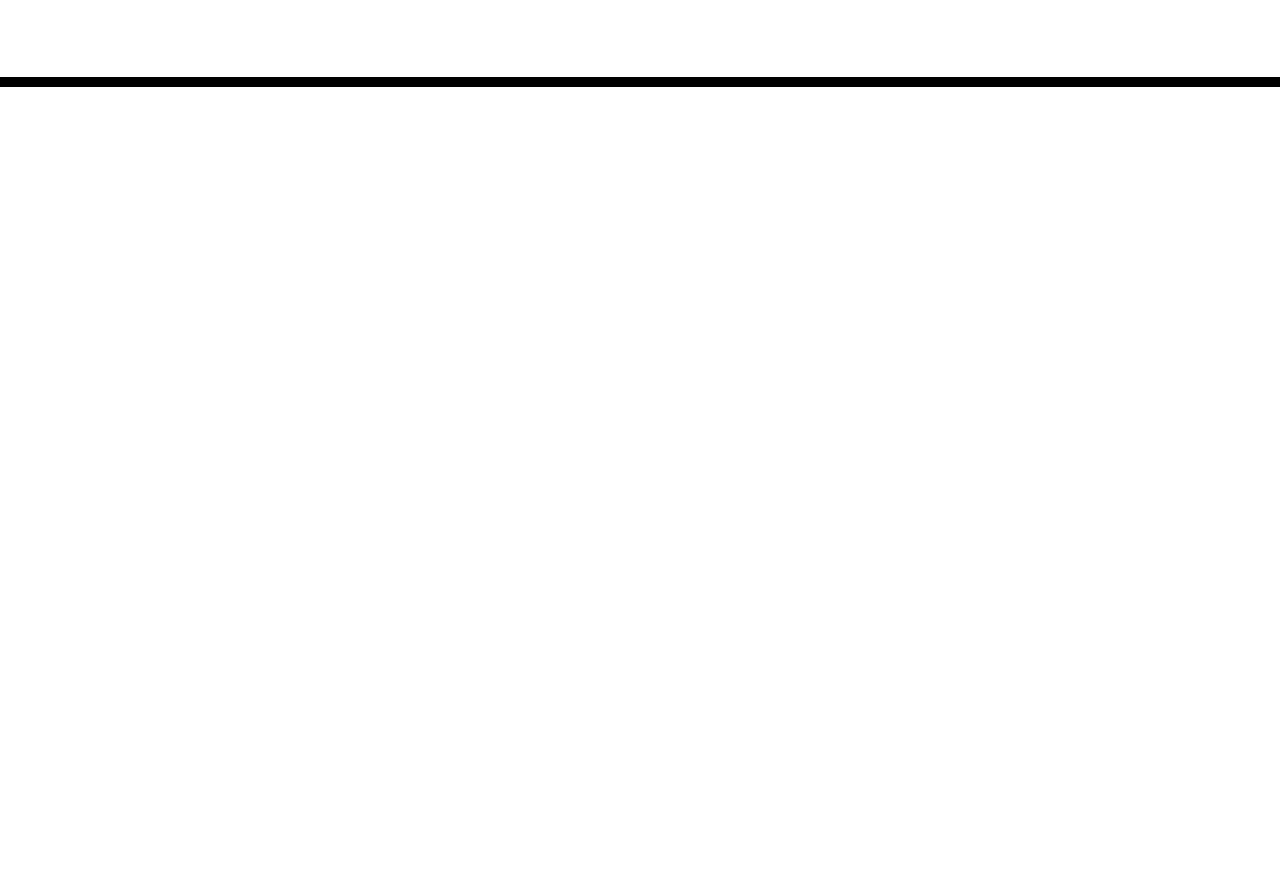
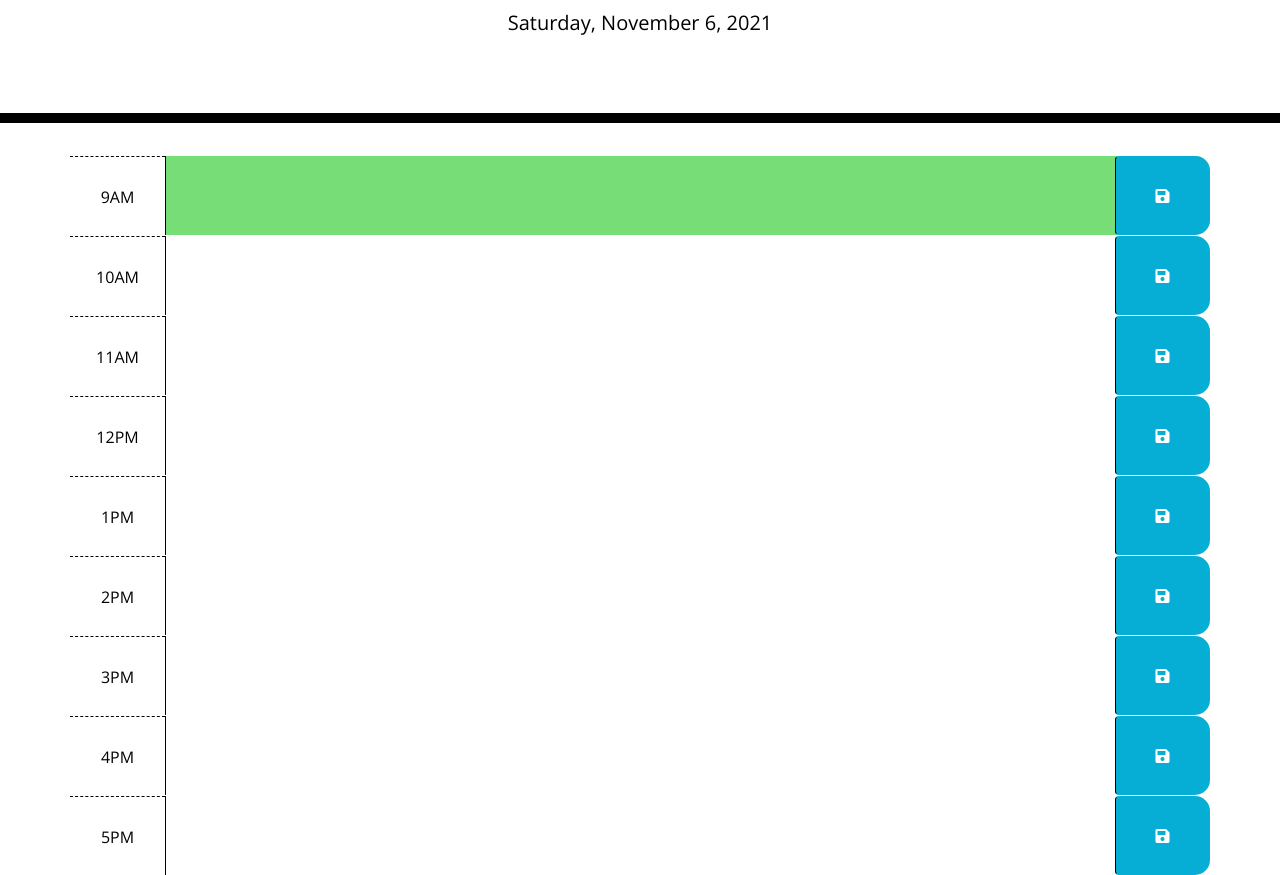
Before and after one commit to hpurring/work-day-scheduler, a plain HTML site: page Develop/index.html in a window 1280 px wide. Shown: the part 181-1056 px from the top of the page. Before the commit the page ends 800 px from the top, so only its background shows below. Drawn offline with nearby package versions, Linux system fonts and the light colour scheme.

Commit message:
add time slots

```diff
--- a/Develop/index.html
+++ b/Develop/index.html
@@ -30,10 +30,82 @@
     </header>
     <div class="container">
       <!-- Timeblocks go here -->
+      <div id="hour-9" class="row time-block">
+        <div class="col-md-1 hour">
+          9AM
+        </div>
+        <textarea class="col-md-10 description">
+        </textarea>
+        <button class="btn saveBtn col-md-1"><i class="fas fa-save"></i></button>
+      </div>
+      <div id="hour-10" class="row time-block">
+        <div class="col-md-1 hour">
+          10AM
+        </div>
+        <textarea class="col-md-10 description">
+        </textarea>
+        <button class="btn saveBtn col-md-1"><i class="fas fa-save"></i></button>
+      </div>
+      <div id="hour-11" class="row time-block">
+        <div class="col-md-1 hour">
+          11AM
+        </div>
+        <textarea class="col-md-10 description">
+        </textarea>
+        <button class="btn saveBtn col-md-1"><i class="fas fa-save"></i></button>
+      </div>
+      <div id="hour-12" class="row time-block">
+        <div class="col-md-1 hour">
+          12PM
+        </div>
+        <textarea class="col-md-10 description">
+        </textarea>
+        <button class="btn saveBtn col-md-1"><i class="fas fa-save"></i></button>
+      </div>
+      <div id="hour-13" class="row time-block">
+        <div class="col-md-1 hour">
+          1PM
+        </div>
+        <textarea class="col-md-10 description">
+        </textarea>
+        <button class="btn saveBtn col-md-1"><i class="fas fa-save"></i></button>
+      </div>
+      <div id="hour-14" class="row time-block">
+        <div class="col-md-1 hour">
+          2PM
+        </div>
+        <textarea class="col-md-10 description">
+        </textarea>
+        <button class="btn saveBtn col-md-1"><i class="fas fa-save"></i></button>
+      </div>
+      <div id="hour-15" class="row time-block">
+        <div class="col-md-1 hour">
+          3PM
+        </div>
+        <textarea class="col-md-10 description">
+        </textarea>
+        <button class="btn saveBtn col-md-1"><i class="fas fa-save"></i></button>
+      </div>
+      <div id="hour-16" class="row time-block">
+        <div class="col-md-1 hour">
+          4PM
+        </div>
+        <textarea class="col-md-10 description">
+        </textarea>
+        <button class="btn saveBtn col-md-1"><i class="fas fa-save"></i></button>
+      </div>
+      <div id="hour-17" class="row time-block">
+        <div class="col-md-1 hour">
+          5PM
+        </div>
+        <textarea class="col-md-10 description">
+        </textarea>
+        <button class="btn saveBtn col-md-1"><i class="fas fa-save"></i></button>
+      </div>
     </div>
 
+    <script src="https://cdnjs.cloudflare.com/ajax/libs/moment.js/2.24.0/moment.min.js"></script>
+    <script src="https://code.jquery.com/jquery-3.4.1.min.js"></script>
     <script src="script.js"></script>
-    <script src="https://code.jquery.com/jquery-3.4.1.min.js"></script>
-    <script src="https://cdnjs.cloudflare.com/ajax/libs/moment.js/2.24.0/moment.min.js"></script>
   </body>
 </html>
--- a/Develop/script.js
+++ b/Develop/script.js
@@ -1,4 +1,5 @@
 var now = moment().format('MMMM Do YYYY, h:mm:ss a');
+var currentHour = moment().hour();
 var currentDay = document.querySelector("#currentDay");
 
 var showCurrentDay = function() {
@@ -11,27 +12,31 @@ var showCurrentDay = function() {
 showCurrentDay();
 
 function updateTimeSlotItems() {
-    if (moment().isAfter(now)) {
+    //assign classes (past | present | future)
+    if (moment().isBefore(currentHour)) {
+        $("#hour-9").addClass("past");
+      } else if (moment().isAfter(currentHour)) {
+          $("#hour-9").addClass("future");
+      } else {
+          $("#hour-9").addClass("present");
+      };
+    };
 
-      } else {
 
-      };
-
-    //assign classes (past | present | future)
 
     //read relevant local storage data (about the relevant hour slot)
-}
 
 function handleSave(e) {
     var hour = $(e.target).siblings('.description').val();
-    var value = $(e.target).siblings('.description').val().trim()
+    var value = $(e.target).siblings('.description').val().trim();
+    localStorage.setItem(hour, value);
+};
+
+function main() {
+    $("#currentDay").text(moment().format('dddd, LL'));
+    updateTimeSlotItems();
+    // add click event to timeSlots
+    $(document).on('click', '.save-btn', handleSave);
 }
 
-function main() {
-
-    updateTimeSlotItems();
-
-    // add click event to timeSlots
-
-    document.addEventListener('.save-btn', handleSave)
-}
+main();
```
